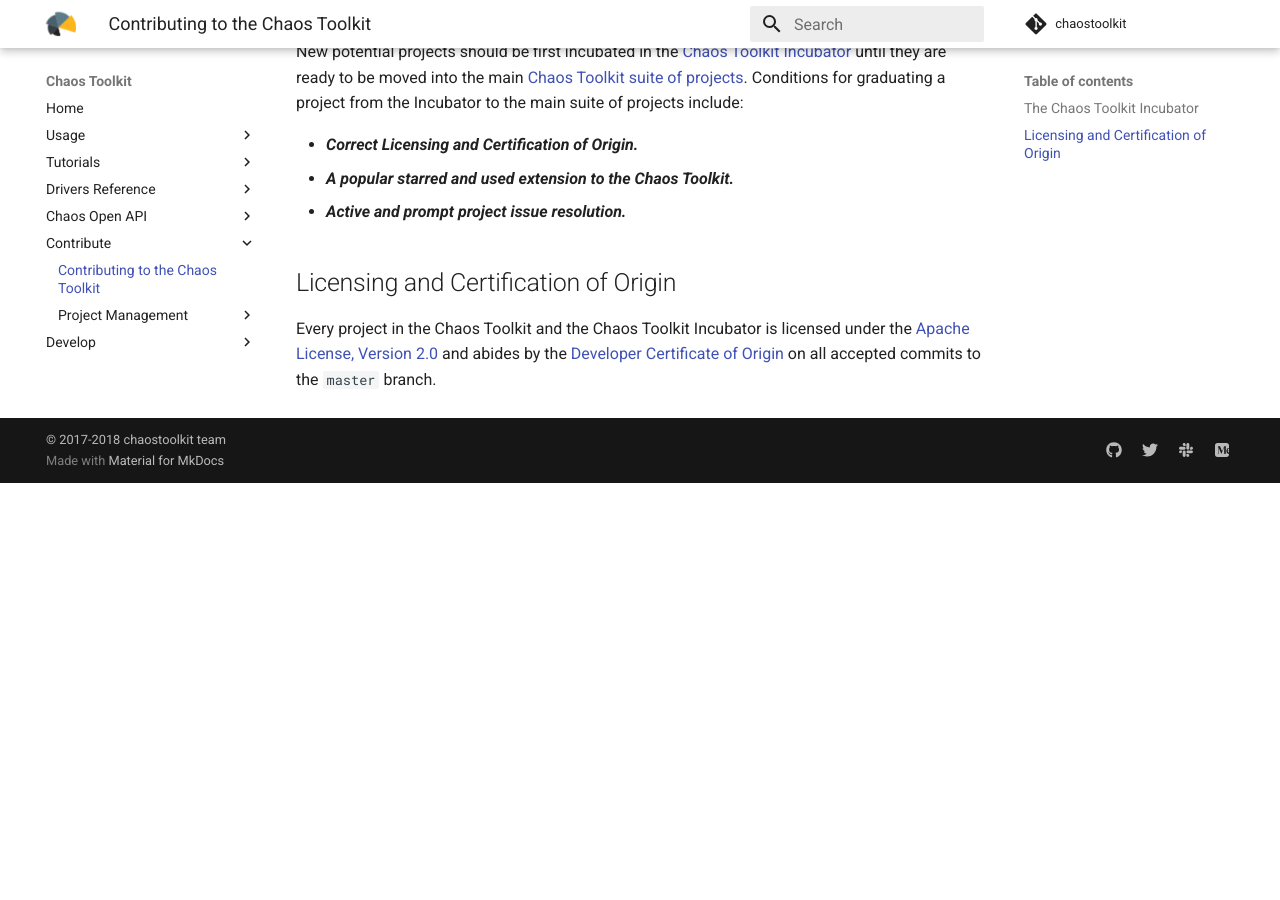
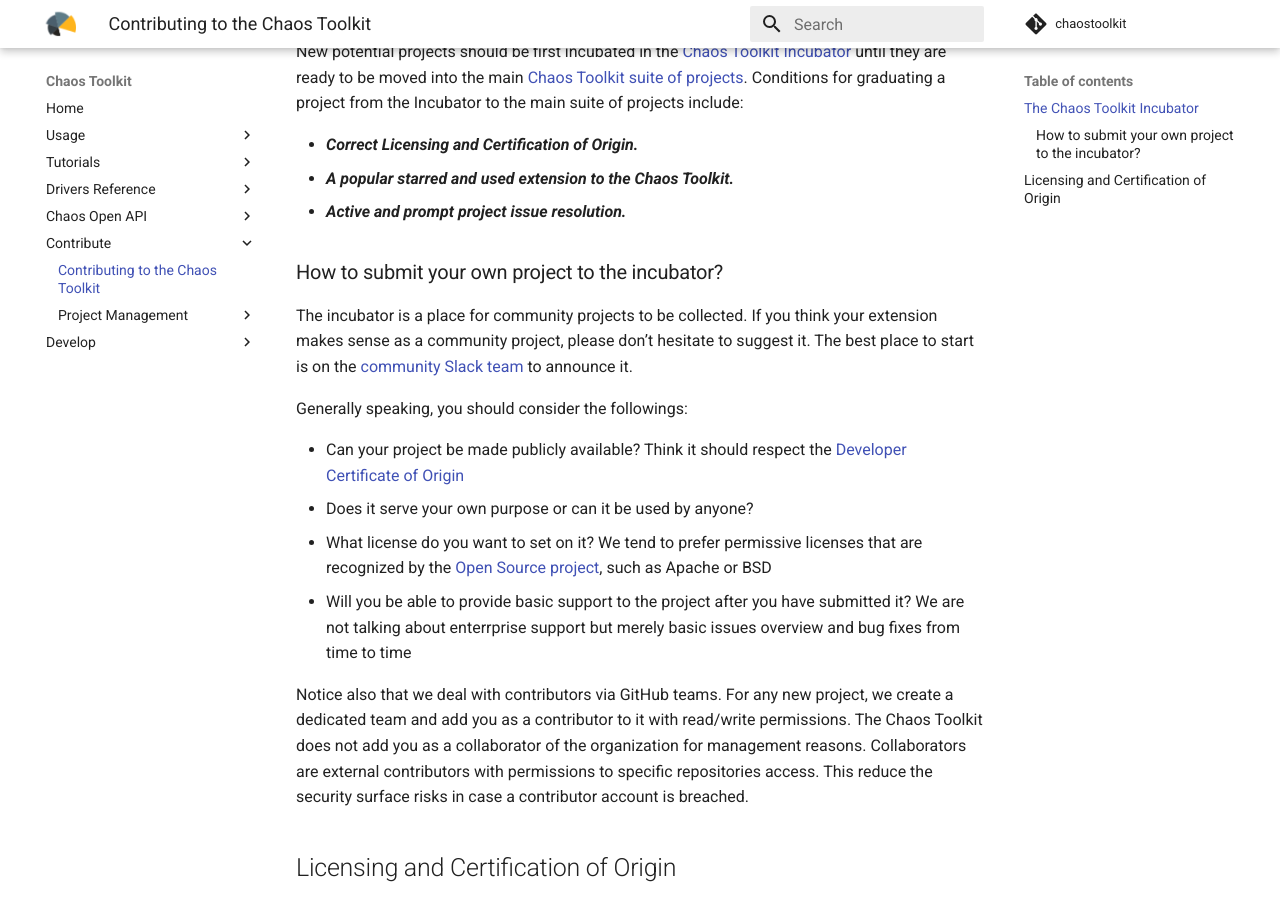
Before and after one commit to chaostoolkit/chaostoolkit-documentation, an MkDocs documentation site: the page built from sources/reference/contributing.md, in a window 1280 px wide and 900 px high, scrolled down 417 px. Built offline with MkDocs 1.6.1 and Material for MkDocs 9.7.7, drawn with Linux system fonts in a browser that asks for light colours; comment, search, counter and statistics services are not loaded; old or Windows-style settings are respelled for this version of MkDocs; before the commit the page ends 900 px from its top, so only the background shows below that.

Commit message:
A small word on how to submit your own project
Signed-off-by: Sylvain Hellegouarch <sh@defuze.org>

```diff
--- a/sources/reference/contributing.md
+++ b/sources/reference/contributing.md
@@ -21,6 +21,33 @@
 * ***A popular starred and used extension to the Chaos Toolkit.***
 * ***Active and prompt project issue resolution.***
 
+### How to submit your own project to the incubator?
+
+The incubator is a place for community projects to be collected. If you think
+your extension makes sense as a community project, please don't hesitate to
+suggest it. The best place to start is on the
+[community Slack team](https://join.chaostoolkit.org/) to announce it.
+
+Generally speaking, you should consider the followings:
+
+* Can your project be made publicly available? Think it should respect
+  the [Developer Certificate of Origin](https://developercertificate.org/)
+* Does it serve your own purpose or can it be used by anyone?
+* What license do you want to set on it? We tend to prefer permissive licenses
+  that are recognized by the
+  [Open Source project](https://opensource.org/licenses), such as Apache or BSD
+* Will you be able to provide basic support to the project after you have
+  submitted it? We are not talking about enterrprise support but merely
+  basic issues overview and bug fixes from time to time
+
+Notice also that we deal with contributors via GitHub teams. For any new
+project, we create a dedicated team and add you as a contributor to it with
+read/write permissions. The Chaos Toolkit does not add you as a collaborator of
+the organization for management reasons. Collaborators are external contributors
+with permissions to specific repositories access. This reduce the security
+surface risks in case a contributor account is breached.
+
+
 ## Licensing and Certification of Origin
 
 Every project in the Chaos Toolkit and the Chaos Toolkit Incubator is licensed
```
